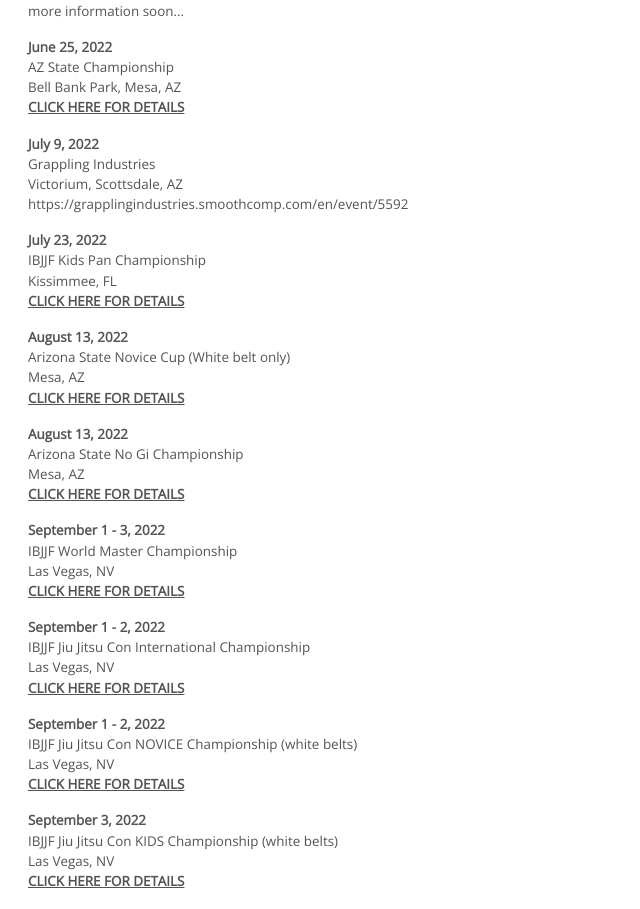
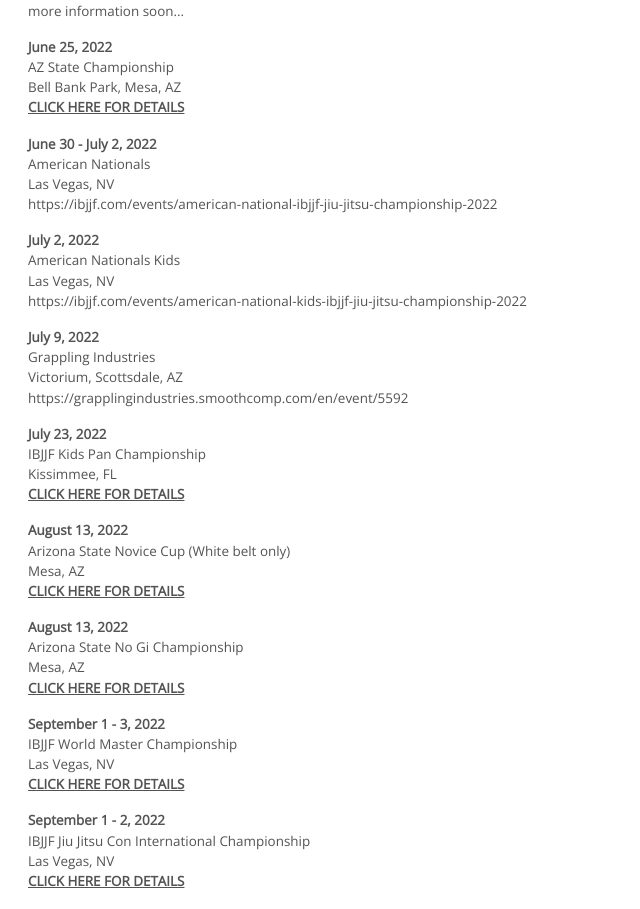
Before and after one commit to shannonhorn/AlliedJiuJitsu, a Next.js app: page /schedule in a window 1280 px wide. Shown: the part 1461-2370 px from the top of the page, without its empty margins (0-640 px from the left). Built offline with nearby package versions, Linux system fonts and the light colour scheme.

Commit message:
updated schedule

```diff
--- a/pages/schedule.js
+++ b/pages/schedule.js
@@ -207,6 +207,22 @@
                   <Link href="https://azbjjf.smoothcomp.com/en/event/6474">
                     <a target="_blank">Click here for details</a>
                   </Link>
+                </li>
+                <li>
+                  <div className={styles.schedule_heading}>June 30 - July 2, 2022</div>
+                  <div>American Nationals</div>
+                  <div>Las Vegas, NV</div>
+                  <div>
+                  https://ibjjf.com/events/american-national-ibjjf-jiu-jitsu-championship-2022
+                  </div>
+                </li>
+                <li>
+                  <div className={styles.schedule_heading}>July 2, 2022</div>
+                  <div>American Nationals Kids</div>
+                  <div>Las Vegas, NV</div>
+                  <div>
+                  https://ibjjf.com/events/american-national-kids-ibjjf-jiu-jitsu-championship-2022
+                  </div>
                 </li>
                 <li>
                   <div className={styles.schedule_heading}>July 9, 2022</div>
```
